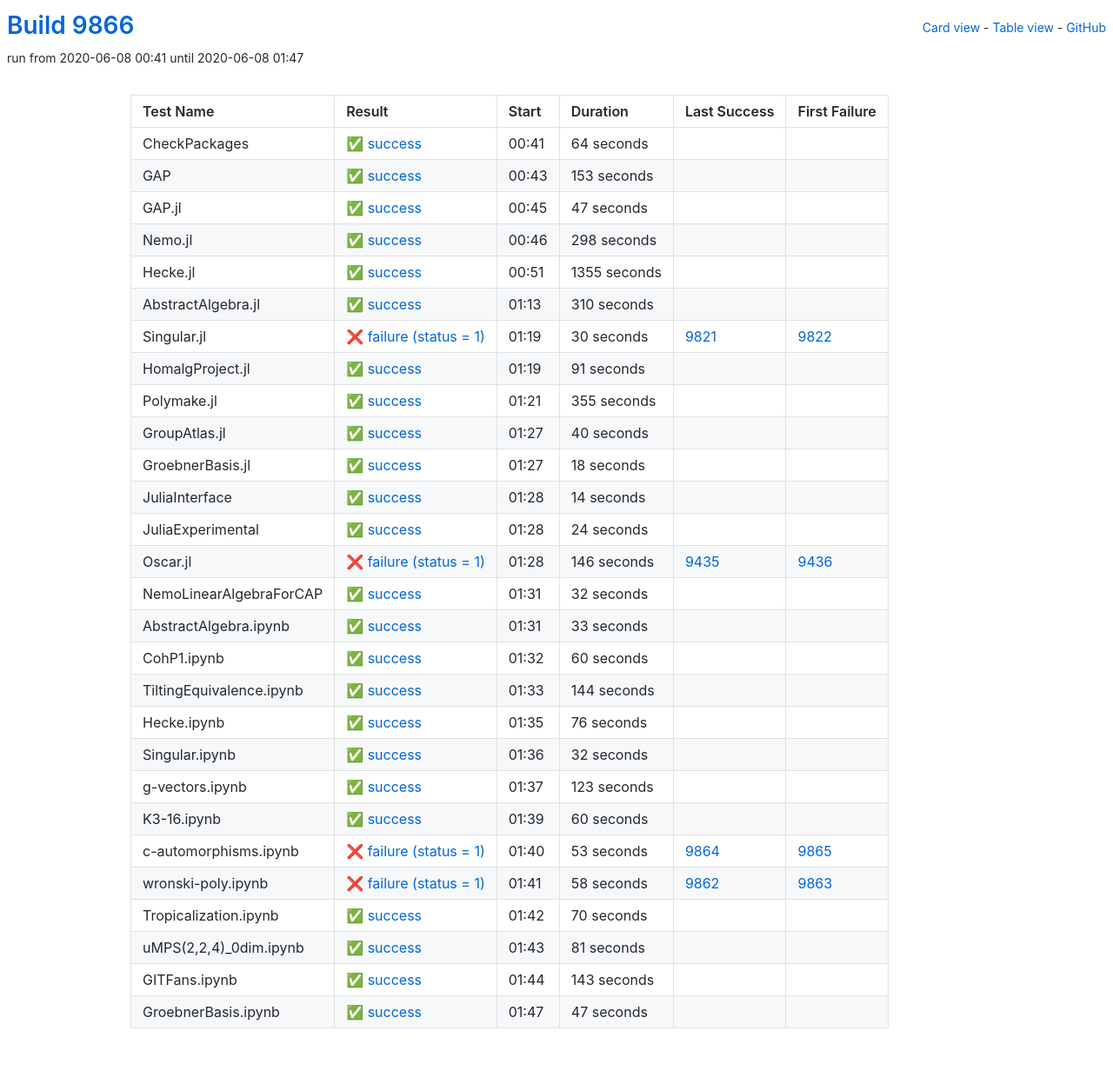
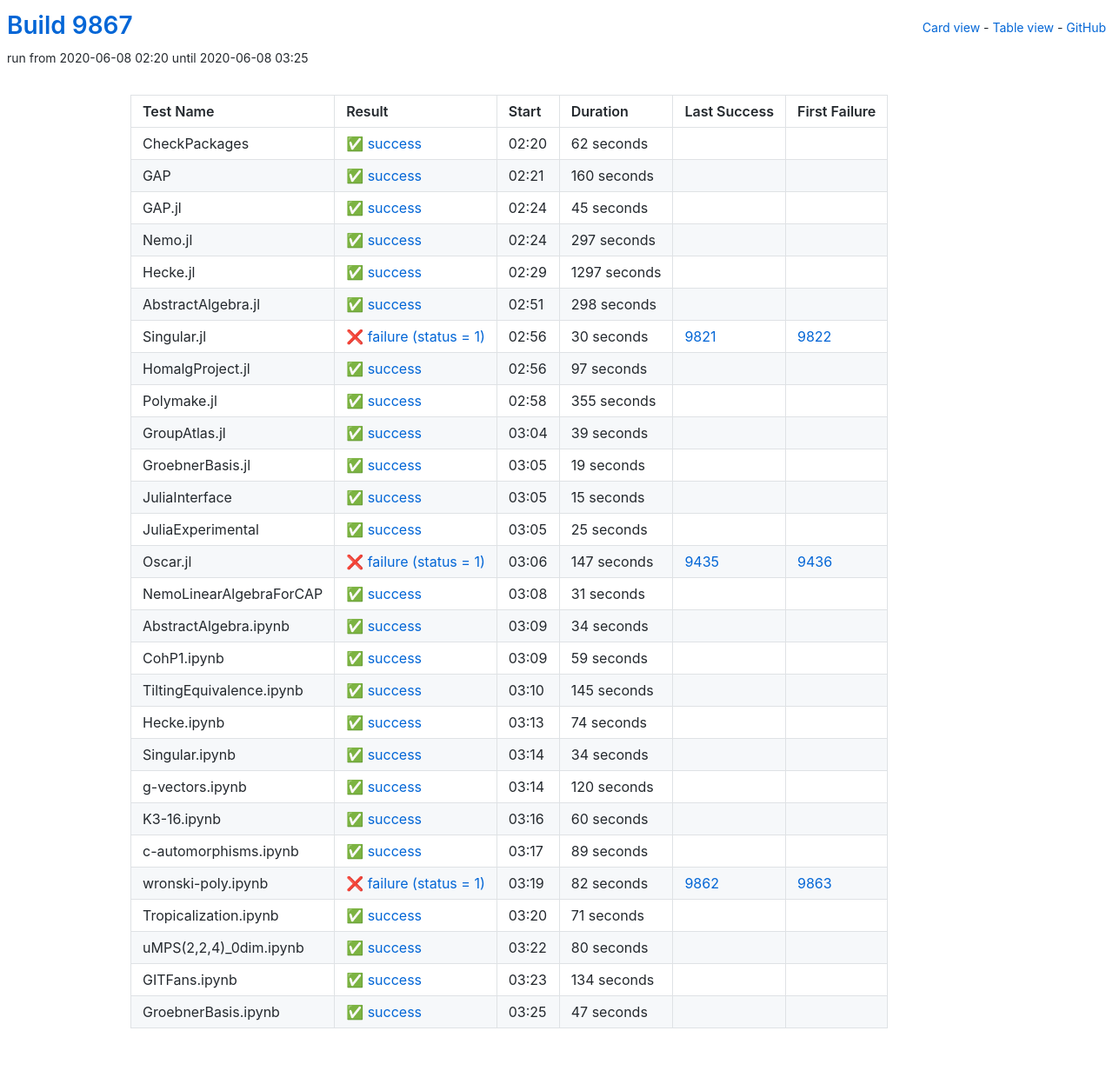
Before and after one commit to oscar-system/oscar-ci-status, a Jekyll site: the page built from table.html, in a window 1280 px wide. Shown: the whole page at 87% size. Built offline with Jekyll 4.4.1, drawn with Linux system fonts in a browser that asks for light colours.

Commit message:
Build 9867

```diff
--- a/_data/ci.yml
+++ b/_data/ci.yml
@@ -1,77 +1,77 @@
-build: 9866
-build_url: https://oscarci.mathematik.uni-kl.de/job/oscar/9866/
+build: 9867
+build_url: https://oscarci.mathematik.uni-kl.de/job/oscar/9867/
 job: oscar
 tests:
-- duration: 64
+- duration: 62
   exitcode: 0
   first_failure: false
   first_failure_url: null
   id: checkpackages
   last_success: false
   last_success_url: null
-  log: https://oscarci.mathematik.uni-kl.de/job/oscar/9866/artifact/logs/build-9866/CheckPackages.log
+  log: https://oscarci.mathematik.uni-kl.de/job/oscar/9867/artifact/logs/build-9867/CheckPackages.log
   name: CheckPackages
-  start: 2020-06-08 00:41
+  start: 2020-06-08 02:20
   status: success
   success: true
-- duration: 153
+- duration: 160
   exitcode: 0
   first_failure: false
   first_failure_url: null
   id: gap
   last_success: false
   last_success_url: null
-  log: https://oscarci.mathematik.uni-kl.de/job/oscar/9866/artifact/logs/build-9866/GAP.log
+  log: https://oscarci.mathematik.uni-kl.de/job/oscar/9867/artifact/logs/build-9867/GAP.log
   name: GAP
-  start: 2020-06-08 00:43
+  start: 2020-06-08 02:21
   status: success
   success: true
-- duration: 47
+- duration: 45
   exitcode: 0
   first_failure: false
   first_failure_url: null
   id: gap-jl
   last_success: false
   last_success_url: null
-  log: https://oscarci.mathematik.uni-kl.de/job/oscar/9866/artifact/logs/build-9866/GAP.jl.log
+  log: https://oscarci.mathematik.uni-kl.de/job/oscar/9867/artifact/logs/build-9867/GAP.jl.log
   name: GAP.jl
-  start: 2020-06-08 00:45
+  start: 2020-06-08 02:24
+  status: success
+  success: true
+- duration: 297
+  exitcode: 0
+  first_failure: false
+  first_failure_url: null
+  id: nemo-jl
+  last_success: false
+  last_success_url: null
+  log: https://oscarci.mathematik.uni-kl.de/job/oscar/9867/artifact/logs/build-9867/Nemo.jl.log
+  name: Nemo.jl
+  start: 2020-06-08 02:24
+  status: success
+  success: true
+- duration: 1297
+  exitcode: 0
+  first_failure: false
+  first_failure_url: null
+  id: hecke-jl
+  last_success: false
+  last_success_url: null
+  log: https://oscarci.mathematik.uni-kl.de/job/oscar/9867/artifact/logs/build-9867/Hecke.jl.log
+  name: Hecke.jl
+  start: 2020-06-08 02:29
   status: success
   success: true
 - duration: 298
   exitcode: 0
   first_failure: false
   first_failure_url: null
-  id: nemo-jl
-  last_success: false
-  last_success_url: null
-  log: https://oscarci.mathematik.uni-kl.de/job/oscar/9866/artifact/logs/build-9866/Nemo.jl.log
-  name: Nemo.jl
-  start: 2020-06-08 00:46
-  status: success
-  success: true
-- duration: 1355
-  exitcode: 0
-  first_failure: false
-  first_failure_url: null
-  id: hecke-jl
-  last_success: false
-  last_success_url: null
-  log: https://oscarci.mathematik.uni-kl.de/job/oscar/9866/artifact/logs/build-9866/Hecke.jl.log
-  name: Hecke.jl
-  start: 2020-06-08 00:51
-  status: success
-  success: true
-- duration: 310
-  exitcode: 0
-  first_failure: false
-  first_failure_url: null
   id: abstractalgebra-jl
   last_success: false
   last_success_url: null
-  log: https://oscarci.mathematik.uni-kl.de/job/oscar/9866/artifact/logs/build-9866/AbstractAlgebra.jl.log
+  log: https://oscarci.mathematik.uni-kl.de/job/oscar/9867/artifact/logs/build-9867/AbstractAlgebra.jl.log
   name: AbstractAlgebra.jl
-  start: 2020-06-08 01:13
+  start: 2020-06-08 02:51
   status: success
   success: true
 - duration: 30
@@ -81,21 +81,21 @@ tests:
   id: singular-jl
   last_success: 9821
   last_success_url: https://oscarci.mathematik.uni-kl.de/job/oscar/9821/
-  log: https://oscarci.mathematik.uni-kl.de/job/oscar/9866/artifact/logs/build-9866/Singular.jl.log
+  log: https://oscarci.mathematik.uni-kl.de/job/oscar/9867/artifact/logs/build-9867/Singular.jl.log
   name: Singular.jl
-  start: 2020-06-08 01:19
+  start: 2020-06-08 02:56
   status: failure
   success: false
-- duration: 91
+- duration: 97
   exitcode: 0
   first_failure: false
   first_failure_url: null
   id: homalgproject-jl
   last_success: false
   last_success_url: null
-  log: https://oscarci.mathematik.uni-kl.de/job/oscar/9866/artifact/logs/build-9866/HomalgProject.jl.log
+  log: https://oscarci.mathematik.uni-kl.de/job/oscar/9867/artifact/logs/build-9867/HomalgProject.jl.log
   name: HomalgProject.jl
-  start: 2020-06-08 01:19
+  start: 2020-06-08 02:56
   status: success
   success: true
 - duration: 355
@@ -105,153 +105,153 @@ tests:
   id: polymake-jl
   last_success: false
   last_success_url: null
-  log: https://oscarci.mathematik.uni-kl.de/job/oscar/9866/artifact/logs/build-9866/Polymake.jl.log
+  log: https://oscarci.mathematik.uni-kl.de/job/oscar/9867/artifact/logs/build-9867/Polymake.jl.log
   name: Polymake.jl
-  start: 2020-06-08 01:21
+  start: 2020-06-08 02:58
   status: success
   success: true
-- duration: 40
+- duration: 39
   exitcode: 0
   first_failure: false
   first_failure_url: null
   id: groupatlas-jl
   last_success: false
   last_success_url: null
-  log: https://oscarci.mathematik.uni-kl.de/job/oscar/9866/artifact/logs/build-9866/GroupAtlas.jl.log
+  log: https://oscarci.mathematik.uni-kl.de/job/oscar/9867/artifact/logs/build-9867/GroupAtlas.jl.log
   name: GroupAtlas.jl
-  start: 2020-06-08 01:27
+  start: 2020-06-08 03:04
   status: success
   success: true
-- duration: 18
+- duration: 19
   exitcode: 0
   first_failure: false
   first_failure_url: null
   id: groebnerbasis-jl
   last_success: false
   last_success_url: null
-  log: https://oscarci.mathematik.uni-kl.de/job/oscar/9866/artifact/logs/build-9866/GroebnerBasis.jl.log
+  log: https://oscarci.mathematik.uni-kl.de/job/oscar/9867/artifact/logs/build-9867/GroebnerBasis.jl.log
   name: GroebnerBasis.jl
-  start: 2020-06-08 01:27
+  start: 2020-06-08 03:05
   status: success
   success: true
-- duration: 14
+- duration: 15
   exitcode: 0
   first_failure: false
   first_failure_url: null
   id: juliainterface
   last_success: false
   last_success_url: null
-  log: https://oscarci.mathematik.uni-kl.de/job/oscar/9866/artifact/logs/build-9866/JuliaInterface.log
+  log: https://oscarci.mathematik.uni-kl.de/job/oscar/9867/artifact/logs/build-9867/JuliaInterface.log
   name: JuliaInterface
-  start: 2020-06-08 01:28
+  start: 2020-06-08 03:05
   status: success
   success: true
-- duration: 24
+- duration: 25
   exitcode: 0
   first_failure: false
   first_failure_url: null
   id: juliaexperimental
   last_success: false
   last_success_url: null
-  log: https://oscarci.mathematik.uni-kl.de/job/oscar/9866/artifact/logs/build-9866/JuliaExperimental.log
+  log: https://oscarci.mathematik.uni-kl.de/job/oscar/9867/artifact/logs/build-9867/JuliaExperimental.log
   name: JuliaExperimental
-  start: 2020-06-08 01:28
+  start: 2020-06-08 03:05
   status: success
   success: true
-- duration: 146
+- duration: 147
   exitcode: 1
   first_failure: 9436
   first_failure_url: https://oscarci.mathematik.uni-kl.de/job/oscar/9436/
   id: oscar-jl
   last_success: 9435
   last_success_url: https://oscarci.mathematik.uni-kl.de/job/oscar/9435/
-  log: https://oscarci.mathematik.uni-kl.de/job/oscar/9866/artifact/logs/build-9866/Oscar.jl.log
+  log: https://oscarci.mathematik.uni-kl.de/job/oscar/9867/artifact/logs/build-9867/Oscar.jl.log
   name: Oscar.jl
-  start: 2020-06-08 01:28
+  start: 2020-06-08 03:06
   status: failure
   success: false
-- duration: 32
+- duration: 31
   exitcode: 0
   first_failure: false
   first_failure_url: null
   id: nemolinearalgebraforcap
   last_success: false
   last_success_url: null
-  log: https://oscarci.mathematik.uni-kl.de/job/oscar/9866/artifact/logs/build-9866/NemoLinearAlgebraForCAP.log
+  log: https://oscarci.mathematik.uni-kl.de/job/oscar/9867/artifact/logs/build-9867/NemoLinearAlgebraForCAP.log
   name: NemoLinearAlgebraForCAP
-  start: 2020-06-08 01:31
+  start: 2020-06-08 03:08
   status: success
   success: true
-- duration: 33
+- duration: 34
   exitcode: 0
   first_failure: false
   first_failure_url: null
   id: abstractalgebra-ipynb
   last_success: false
   last_success_url: null
-  log: https://oscarci.mathematik.uni-kl.de/job/oscar/9866/artifact/logs/build-9866/AbstractAlgebra.ipynb.log
+  log: https://oscarci.mathematik.uni-kl.de/job/oscar/9867/artifact/logs/build-9867/AbstractAlgebra.ipynb.log
   name: AbstractAlgebra.ipynb
-  start: 2020-06-08 01:31
+  start: 2020-06-08 03:09
   status: success
   success: true
-- duration: 60
+- duration: 59
   exitcode: 0
   first_failure: false
   first_failure_url: null
   id: cohp1-ipynb
   last_success: false
   last_success_url: null
-  log: https://oscarci.mathematik.uni-kl.de/job/oscar/9866/artifact/logs/build-9866/CohP1.ipynb.log
+  log: https://oscarci.mathematik.uni-kl.de/job/oscar/9867/artifact/logs/build-9867/CohP1.ipynb.log
   name: CohP1.ipynb
-  start: 2020-06-08 01:32
+  start: 2020-06-08 03:09
   status: success
   success: true
-- duration: 144
+- duration: 145
   exitcode: 0
   first_failure: false
   first_failure_url: null
   id: tiltingequivalence-ipynb
   last_success: false
   last_success_url: null
-  log: https://oscarci.mathematik.uni-kl.de/job/oscar/9866/artifact/logs/build-9866/TiltingEquivalence.ipynb.log
+  log: https://oscarci.mathematik.uni-kl.de/job/oscar/9867/artifact/logs/build-9867/TiltingEquivalence.ipynb.log
   name: TiltingEquivalence.ipynb
-  start: 2020-06-08 01:33
+  start: 2020-06-08 03:10
   status: success
   success: true
-- duration: 76
+- duration: 74
   exitcode: 0
   first_failure: false
   first_failure_url: null
   id: hecke-ipynb
   last_success: false
   last_success_url: null
-  log: https://oscarci.mathematik.uni-kl.de/job/oscar/9866/artifact/logs/build-9866/Hecke.ipynb.log
+  log: https://oscarci.mathematik.uni-kl.de/job/oscar/9867/artifact/logs/build-9867/Hecke.ipynb.log
   name: Hecke.ipynb
-  start: 2020-06-08 01:35
+  start: 2020-06-08 03:13
   status: success
   success: true
-- duration: 32
+- duration: 34
   exitcode: 0
   first_failure: false
   first_failure_url: null
   id: singular-ipynb
   last_success: false
   last_success_url: null
-  log: https://oscarci.mathematik.uni-kl.de/job/oscar/9866/artifact/logs/build-9866/Singular.ipynb.log
+  log: https://oscarci.mathematik.uni-kl.de/job/oscar/9867/artifact/logs/build-9867/Singular.ipynb.log
   name: Singular.ipynb
-  start: 2020-06-08 01:36
+  start: 2020-06-08 03:14
   status: success
   success: true
-- duration: 123
+- duration: 120
   exitcode: 0
   first_failure: false
   first_failure_url: null
   id: g-vectors-ipynb
   last_success: false
   last_success_url: null
-  log: https://oscarci.mathematik.uni-kl.de/job/oscar/9866/artifact/logs/build-9866/g-vectors.ipynb.log
+  log: https://oscarci.mathematik.uni-kl.de/job/oscar/9867/artifact/logs/build-9867/g-vectors.ipynb.log
   name: g-vectors.ipynb
-  start: 2020-06-08 01:37
+  start: 2020-06-08 03:14
   status: success
   success: true
 - duration: 60
@@ -261,69 +261,69 @@ tests:
   id: k3-16-ipynb
   last_success: false
   last_success_url: null
-  log: https://oscarci.mathematik.uni-kl.de/job/oscar/9866/artifact/logs/build-9866/K3-16.ipynb.log
+  log: https://oscarci.mathematik.uni-kl.de/job/oscar/9867/artifact/logs/build-9867/K3-16.ipynb.log
   name: K3-16.ipynb
-  start: 2020-06-08 01:39
+  start: 2020-06-08 03:16
   status: success
   success: true
-- duration: 53
-  exitcode: 1
-  first_failure: 9865
-  first_failure_url: https://oscarci.mathematik.uni-kl.de/job/oscar/9865/
+- duration: 89
+  exitcode: 0
+  first_failure: false
+  first_failure_url: null
   id: c-automorphisms-ipynb
-  last_success: 9864
-  last_success_url: https://oscarci.mathematik.uni-kl.de/job/oscar/9864/
-  log: https://oscarci.mathematik.uni-kl.de/job/oscar/9866/artifact/logs/build-9866/c-automorphisms.ipynb.log
+  last_success: false
+  last_success_url: null
+  log: https://oscarci.mathematik.uni-kl.de/job/oscar/9867/artifact/logs/build-9867/c-automorphisms.ipynb.log
   name: c-automorphisms.ipynb
-  start: 2020-06-08 01:40
-  status: failure
-  success: false
-- duration: 58
+  start: 2020-06-08 03:17
+  status: success
+  success: true
+- duration: 82
   exitcode: 1
   first_failure: 9863
   first_failure_url: https://oscarci.mathematik.uni-kl.de/job/oscar/9863/
   id: wronski-poly-ipynb
   last_success: 9862
   last_success_url: https://oscarci.mathematik.uni-kl.de/job/oscar/9862/
-  log: https://oscarci.mathematik.uni-kl.de/job/oscar/9866/artifact/logs/build-9866/wronski-poly.ipynb.log
+  log: https://oscarci.mathematik.uni-kl.de/job/oscar/9867/artifact/logs/build-9867/wronski-poly.ipynb.log
   name: wronski-poly.ipynb
-  start: 2020-06-08 01:41
+  start: 2020-06-08 03:19
   status: failure
   success: false
-- duration: 70
+- duration: 71
   exitcode: 0
   first_failure: false
   first_failure_url: null
   id: tropicalization-ipynb
   last_success: false
   last_success_url: null
-  log: https://oscarci.mathematik.uni-kl.de/job/oscar/9866/artifact/logs/build-9866/Tropicalization.ipynb.log
+  log: https://oscarci.mathematik.uni-kl.de/job/oscar/9867/artifact/logs/build-9867/Tropicalization.ipynb.log
   name: Tropicalization.ipynb
-  start: 2020-06-08 01:42
+  start: 2020-06-08 03:20
   status: success
   success: true
-- duration: 81
+- duration: 80
   exitcode: 0
   first_failure: false
   first_failure_url: null
   id: umps-2-2-4-0dim-ipynb
   last_success: false
   last_success_url: null
-  log: https://oscarci.mathematik.uni-kl.de/job/oscar/9866/artifact/logs/build-9866/uMPS-2-2-4-_0dim.ipynb.log
+  log: https://oscarci.mathematik.uni-kl.de/job/oscar/9867/artifact/logs/build-9867/uMPS-2-2-4-_0dim.ipynb.log
   name: uMPS(2,2,4)_0dim.ipynb
-  start: 2020-06-08 01:43
+  start: 2020-06-08 03:22
   status: success
   success: true
-- duration: 143
+- duration: 134
   exitcode: 0
   first_failure: false
   first_failure_url: null
   id: gitfans-ipynb
   last_success: false
   last_success_url: null
-  log: https://oscarci.mathematik.uni-kl.de/job/oscar/9866/artifact/logs/build-9866/GITFans.ipynb.log
+  log: https://oscarci.mathematik.uni-kl.de/job/oscar/9867/artifact/logs/build-9867/GITFans.ipynb.log
   name: GITFans.ipynb
-  start: 2020-06-08 01:44
+  start: 2020-06-08 03:23
   status: success
   success: true
 - duration: 47
@@ -333,8 +333,8 @@ tests:
   id: groebnerbasis-ipynb
   last_success: false
   last_success_url: null
-  log: https://oscarci.mathematik.uni-kl.de/job/oscar/9866/artifact/logs/build-9866/GroebnerBasis.ipynb.log
+  log: https://oscarci.mathematik.uni-kl.de/job/oscar/9867/artifact/logs/build-9867/GroebnerBasis.ipynb.log
   name: GroebnerBasis.ipynb
-  start: 2020-06-08 01:47
+  start: 2020-06-08 03:25
   status: success
   success: true
```
Also changed, not shown: README.md.
